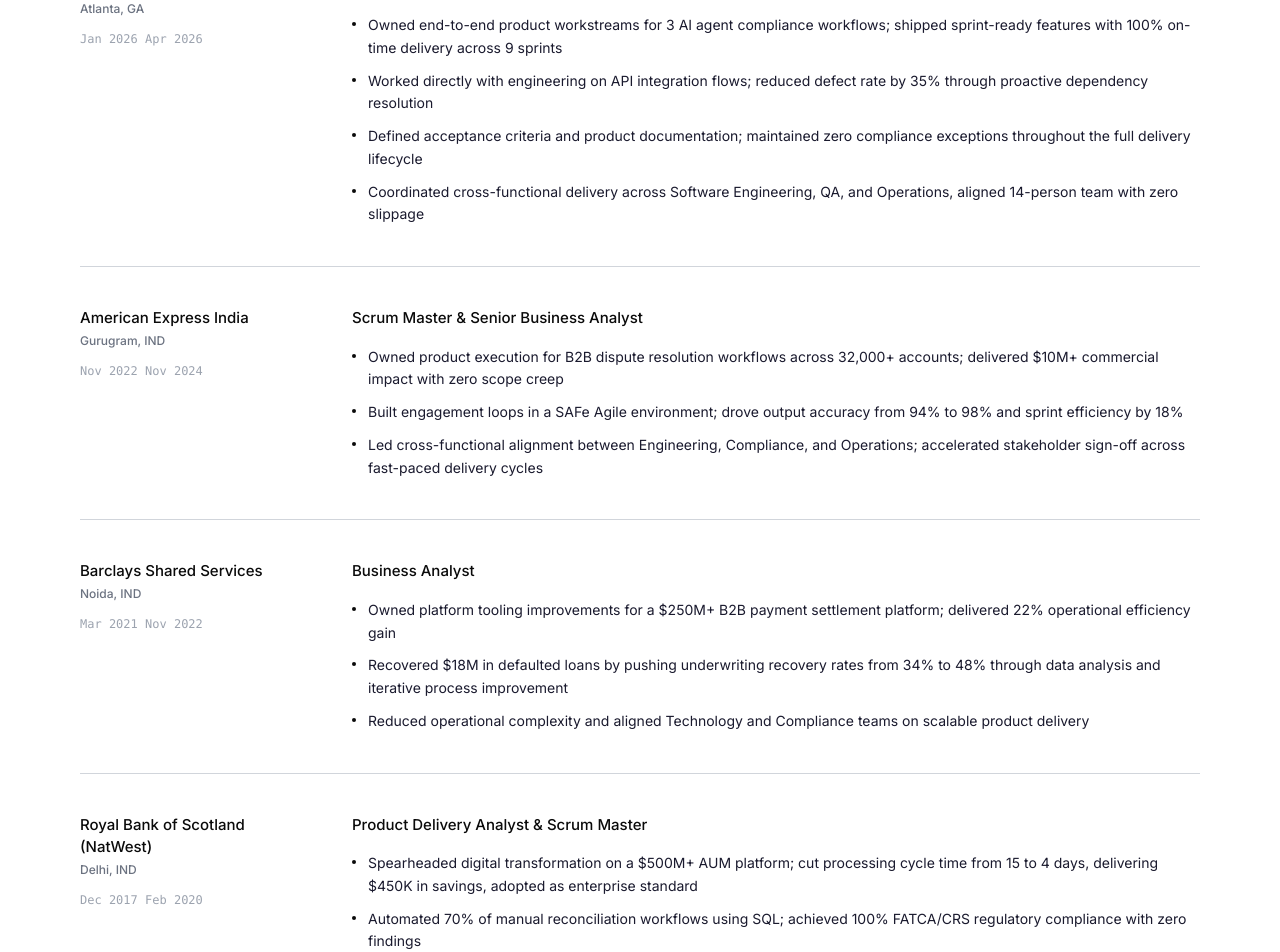
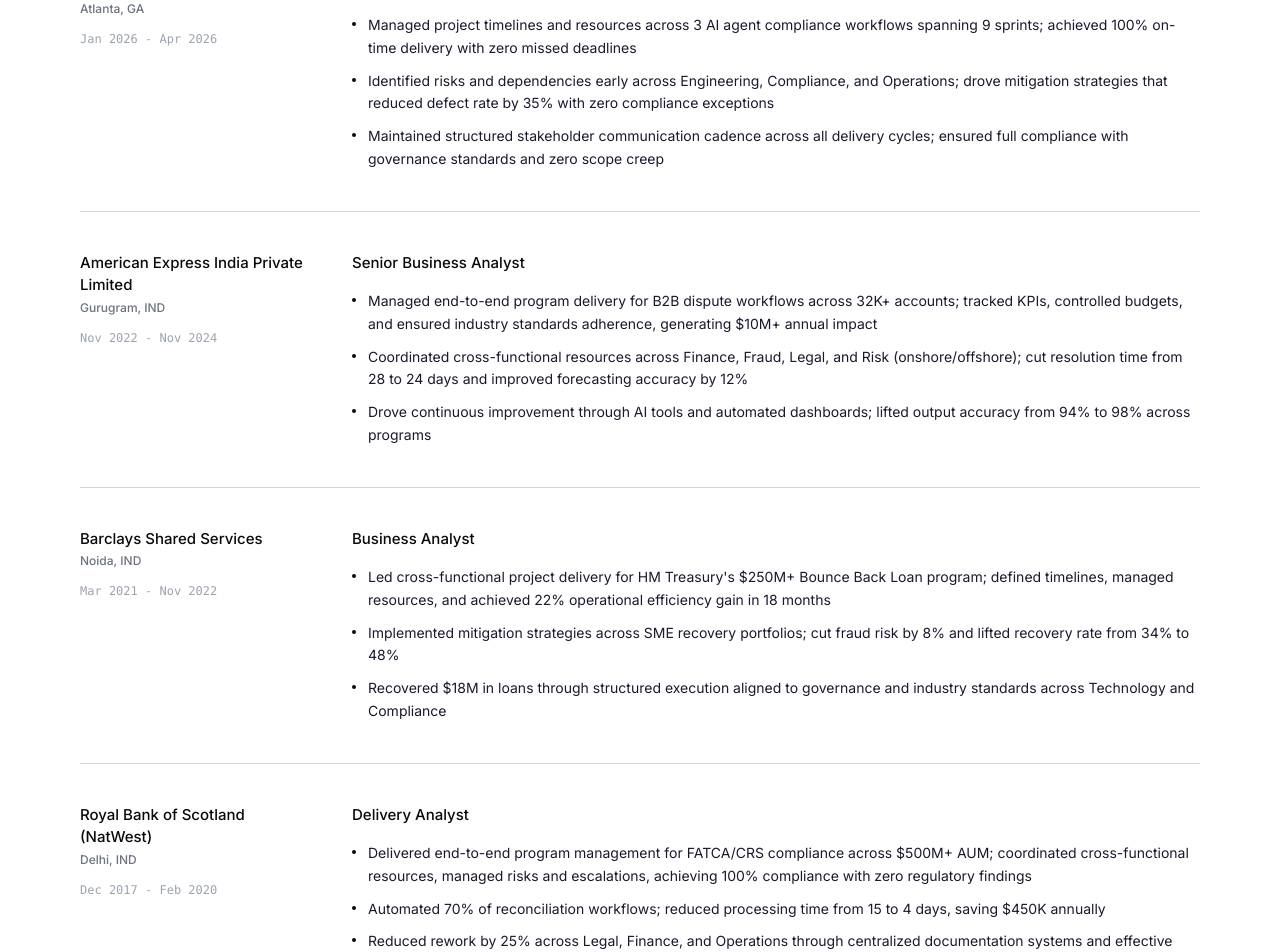
Before and after one commit to VishiAgarwal15/VishiAgarwal15.github.io, a Next.js app: page /experience in a window 1280 px wide. Shown: the part 340-1292 px from the top of the page. Built offline with nearby package versions, Linux system fonts and the light colour scheme.

Commit message:
Update all content from latest resume — Project Manager title, 4 projects, new skills, Delhi contact

```diff
--- a/src/app/layout.tsx
+++ b/src/app/layout.tsx
@@ -18,9 +18,9 @@
 });
 
 export const metadata: Metadata = {
- title: "Vishi Agarwal | Product Owner",
+ title: "Vishi Agarwal | Project Manager",
  description:
- "Portfolio of Vishi Agarwal Product Owner with 6+ years shipping data-informed B2B products with $10M+ commercial impact.",
+ "Portfolio of Vishi Agarwal Project Manager with 6+ years shipping data-informed B2B products with $10M+ commercial impact.",
 };
 
 export default function RootLayout({
--- a/src/components/Contact.tsx
+++ b/src/components/Contact.tsx
@@ -27,8 +27,8 @@
  },
  {
  label: "Phone",
- value: "(408) 591-1490",
- href: "tel:+14085911490",
+ value: "+91 99532 18262",
+ href: "tel:+919953218262",
  icon: (
  <svg className="w-5 h-5" fill="none" stroke="currentColor" viewBox="0 0 24 24">
   <path strokeLinecap="round" strokeLinejoin="round" strokeWidth={1.5} d="M3 5a2 2 0 012-2h3.28a1 1 0 01.948.684l1.498 4.493a1 1 0 01-.502 1.21l-2.257 1.13a11.042 11.042 0 005.516 5.516l1.13-2.257a1 1 0 011.21-.502l4.493 1.498a1 1 0 01.684.949V19a2 2 0 01-2 2h-1C9.716 21 3 14.284 3 6V5z" />
@@ -176,7 +176,7 @@
   &copy; {new Date().getFullYear()} Vishi Agarwal. Built with Next.js &amp; Tailwind CSS.
   </p>
   <p className="text-[9px] font-medium text-stone uppercase tracking-widest">
-  San Jose, California · vishiagarwal02@gmail.com
+  Delhi, India · vishiagarwal02@gmail.com
   </p>
   </div>
  </div>
--- a/src/components/Experience.tsx
+++ b/src/components/Experience.tsx
@@ -7,46 +7,45 @@
   {
     company: "Evenness",
     location: "Atlanta, GA",
- title: "Product Owner (Co-op) a11yFORGE AI Compliance Engine",
- period: "Jan 2026 Apr 2026",
+    title: "Product Owner (Co-op) — a11yFORGE Engine (AI Compliance & Regulatory Transformation)",
+    period: "Jan 2026 - Apr 2026",
     bullets: [
- "Owned end-to-end product workstreams for 3 AI agent compliance workflows; shipped sprint-ready features with 100% on-time delivery across 9 sprints",
- "Worked directly with engineering on API integration flows; reduced defect rate by 35% through proactive dependency resolution",
- "Defined acceptance criteria and product documentation; maintained zero compliance exceptions throughout the full delivery lifecycle",
- "Coordinated cross-functional delivery across Software Engineering, QA, and Operations, aligned 14-person team with zero slippage",
+      "Managed project timelines and resources across 3 AI agent compliance workflows spanning 9 sprints; achieved 100% on-time delivery with zero missed deadlines",
+      "Identified risks and dependencies early across Engineering, Compliance, and Operations; drove mitigation strategies that reduced defect rate by 35% with zero compliance exceptions",
+      "Maintained structured stakeholder communication cadence across all delivery cycles; ensured full compliance with governance standards and zero scope creep",
     ],
   },
   {
- company: "American Express India",
+    company: "American Express India Private Limited",
     location: "Gurugram, IND",
- title: "Scrum Master & Senior Business Analyst",
- period: "Nov 2022 Nov 2024",
+    title: "Senior Business Analyst",
+    period: "Nov 2022 - Nov 2024",
     bullets: [
- "Owned product execution for B2B dispute resolution workflows across 32,000+ accounts; delivered $10M+ commercial impact with zero scope creep",
- "Built engagement loops in a SAFe Agile environment; drove output accuracy from 94% to 98% and sprint efficiency by 18%",
- "Led cross-functional alignment between Engineering, Compliance, and Operations; accelerated stakeholder sign-off across fast-paced delivery cycles",
+      "Managed end-to-end program delivery for B2B dispute workflows across 32K+ accounts; tracked KPIs, controlled budgets, and ensured industry standards adherence, generating $10M+ annual impact",
+      "Coordinated cross-functional resources across Finance, Fraud, Legal, and Risk (onshore/offshore); cut resolution time from 28 to 24 days and improved forecasting accuracy by 12%",
+      "Drove continuous improvement through AI tools and automated dashboards; lifted output accuracy from 94% to 98% across programs",
     ],
   },
   {
     company: "Barclays Shared Services",
     location: "Noida, IND",
     title: "Business Analyst",
- period: "Mar 2021 Nov 2022",
+    period: "Mar 2021 - Nov 2022",
     bullets: [
- "Owned platform tooling improvements for a $250M+ B2B payment settlement platform; delivered 22% operational efficiency gain",
- "Recovered $18M in defaulted loans by pushing underwriting recovery rates from 34% to 48% through data analysis and iterative process improvement",
- "Reduced operational complexity and aligned Technology and Compliance teams on scalable product delivery",
+      "Led cross-functional project delivery for HM Treasury's $250M+ Bounce Back Loan program; defined timelines, managed resources, and achieved 22% operational efficiency gain in 18 months",
+      "Implemented mitigation strategies across SME recovery portfolios; cut fraud risk by 8% and lifted recovery rate from 34% to 48%",
+      "Recovered $18M in loans through structured execution aligned to governance and industry standards across Technology and Compliance",
     ],
   },
   {
     company: "Royal Bank of Scotland (NatWest)",
     location: "Delhi, IND",
- title: "Product Delivery Analyst & Scrum Master",
- period: "Dec 2017 Feb 2020",
+    title: "Delivery Analyst",
+    period: "Dec 2017 - Feb 2020",
     bullets: [
- "Spearheaded digital transformation on a $500M+ AUM platform; cut processing cycle time from 15 to 4 days, delivering $450K in savings, adopted as enterprise standard",
- "Automated 70% of manual reconciliation workflows using SQL; achieved 100% FATCA/CRS regulatory compliance with zero findings",
- "Reduced rework by 25% through structured defect triage and cross-functional coordination",
+      "Delivered end-to-end program management for FATCA/CRS compliance across $500M+ AUM; coordinated cross-functional resources, managed risks and escalations, achieving 100% compliance with zero regulatory findings",
+      "Automated 70% of reconciliation workflows; reduced processing time from 15 to 4 days, saving $450K annually",
+      "Reduced rework by 25% across Legal, Finance, and Operations through centralized documentation systems and effective communication",
     ],
   },
 ];
@@ -80,14 +79,11 @@
               transition={{ duration: 0.45, delay: i * 0.1 }}
               className="grid md:grid-cols-[240px_1fr] gap-8 py-10 hairline-bottom"
             >
-   {/* Left: company + period */}
               <div>
                 <div className="text-[15px] font-medium text-ink">{exp.company}</div>
                 <div className="text-[12px] font-medium text-mute mt-0.5">{exp.location}</div>
                 <div className="text-[12px] font-medium text-stone mt-3 font-mono">{exp.period}</div>
               </div>
-
-   {/* Right: title + bullets */}
               <div>
                 <div className="text-[15px] font-medium text-ink mb-4">{exp.title}</div>
                 <ul className="space-y-2.5">
--- a/src/components/Navbar.tsx
+++ b/src/components/Navbar.tsx
@@ -34,7 +34,7 @@
   <div className="flex items-center gap-6 text-[12px] font-medium text-ink">
   <a href="mailto:vishiagarwal02@gmail.com" className="hover:underline">vishiagarwal02@gmail.com</a>
   <span className="text-stone">·</span>
-  <a href="tel:+14085911490" className="hover:underline">(408) 591-1490</a>
+  <a href="tel:+919953218262" className="hover:underline">+91 99532 18262</a>
   </div>
  </div>
 
--- a/src/components/Projects.tsx
+++ b/src/components/Projects.tsx
@@ -8,28 +8,37 @@
     title: "AI COMPLIANCE\nPLATFORM",
     company: "Evenness",
     description:
- "Owned end-to-end product workstream for 3 AI agent compliance workflows. Wrote user stories, defined acceptance criteria, tracked KPIs via Jira and Confluence, and shipped sprint-ready features with full regulatory alignment.",
- tags: ["Agile", "Jira", "Confluence", "AI Agents", "SAFe"],
+      "Managed end-to-end project governance for 3 AI agent workflows across 9 sprints; achieved 100% on-time delivery using Jira and Confluence with zero compliance exceptions.",
+    tags: ["Jira", "Confluence", "Agile", "SAFe", "Risk Management"],
     metric: "100%",
     metricLabel: "On-time delivery · 9 sprints · 0 compliance exceptions",
   },
   {
- title: "B2B FRAUD &\nDISPUTES PLATFORM",
+    title: "SUPER BOWL LX\nSILICON VALLEY",
+    company: "Silicon Valley Chamber of Commerce",
+    description:
+      "Led cross-functional project delivery for Silicon Valley Sporting Events 2026 in partnership with Northeastern University; coordinated stakeholder communications, managed timelines, and ensured execution aligned to governance standards across a large-scale public event.",
+    tags: ["Stakeholder Management", "Event Delivery", "Cross-Functional"],
+    metric: "2026",
+    metricLabel: "Large-scale public event · Northeastern University partnership",
+  },
+  {
+    title: "PAYMENT DISPUTE\nPROGRAM",
     company: "American Express",
     description:
- "Drove dispute lifecycle redesign and product execution across 32,000+ accounts. Built a data-informed prioritization framework across Finance, Fraud, Legal, and Risk teams, cut dispute resolution time from 28 to 24 days.",
- tags: ["SAFe Agile", "Azure DevOps", "SQL", "Power BI"],
+      "Managed timelines, budgets, and risk escalation for B2B dispute workflows across 32K+ accounts; generated $10M+ impact with zero scope creep in a SAFe environment.",
+    tags: ["SAFe", "Azure DevOps", "SQL", "Power BI", "Budget Management"],
     metric: "$10M+",
- metricLabel: "Commercial impact · 32K+ accounts · 0 scope creep",
+    metricLabel: "Annual impact · 32K+ accounts · 0 scope creep",
   },
   {
- title: "FINANCIAL CRIME\nWORKFLOW RE-ENG",
+    title: "TAX RECONCILIATION\nRE-ENGINEERING",
     company: "NatWest / RBS",
     description:
- "Led end-to-end workflow redesign for FATCA/CRS compliance on a $500M+ AUM platform. Automated 70% of manual reconciliation using SQL, achieved 100% regulatory compliance, and cut processing cycle from 15 to 4 days.",
- tags: ["SQL", "Waterfall", "Process Mapping", "FATCA/CRS"],
+      "Led dependency tracking and process innovation on a $500M+ AUM platform; automated 70% of reconciliation workflows and cut processing time from 15 to 4 days, saving $450K annually.",
+    tags: ["SQL", "FATCA/CRS", "Process Redesign", "Workflow Automation"],
     metric: "$450K",
- metricLabel: "Saved annually · 15→4 day cycle · 100% compliance",
+    metricLabel: "Saved annually · 15 to 4 day cycle · 100% compliance",
   },
 ];
 
@@ -53,8 +62,8 @@
           </h2>
         </motion.div>
 
-  {/* 3-up product card grid */}
-  <div className="grid md:grid-cols-3 gap-px bg-cloud border border-hairline">
+        {/* 2x2 grid for 4 projects */}
+        <div className="grid md:grid-cols-2 gap-px bg-cloud border border-hairline">
           {projects.map((project, i) => (
             <motion.div
               key={project.title}
@@ -63,10 +72,10 @@
               transition={{ duration: 0.45, delay: i * 0.1 }}
               className="bg-canvas flex flex-col"
             >
-   {/* Image area cloud background as "product stage" */}
+              {/* Stage */}
               <div className="bg-cloud aspect-[4/3] flex items-center justify-center p-8">
                 <div className="text-center">
-   <div className="font-display text-ink text-[clamp(32px,4vw,56px)] leading-[0.9] tracking-wide uppercase whitespace-pre-line">
+                  <div className="font-display text-ink text-[clamp(28px,3.5vw,48px)] leading-[0.9] tracking-wide uppercase whitespace-pre-line">
                     {project.title}
                   </div>
                   <div className="text-[11px] font-medium text-mute uppercase tracking-widest mt-3">
@@ -75,13 +84,11 @@
                 </div>
               </div>
 
-   {/* Card metadata */}
+              {/* Metadata */}
               <div className="p-6 flex flex-col flex-1">
                 <p className="text-[14px] text-charcoal leading-relaxed mb-5 flex-1">
                   {project.description}
                 </p>
-
-   {/* Tags */}
                 <div className="flex flex-wrap gap-2 mb-5">
                   {project.tags.map((tag) => (
                     <span key={tag} className="filter-chip text-[12px]">
@@ -89,8 +96,6 @@
                     </span>
                   ))}
                 </div>
-
-   {/* Outcome sale-price style, inline, no badge bg */}
                 <div className="hairline-top pt-4">
                   <span className="text-[22px] font-medium text-ink">{project.metric}</span>
                   <p className="text-[12px] font-medium text-mute mt-0.5">{project.metricLabel}</p>
--- a/src/components/Skills.tsx
+++ b/src/components/Skills.tsx
@@ -5,24 +5,28 @@
 
 const skillGroups = [
   {
- category: "Product & Platform",
- skills: ["Product Roadmap", "Backlog Management", "Feature Prioritization", "PRD Writing", "User Stories", "Platform Tooling", "Client Onboarding", "Engagement Loops", "Data-Informed Decisions"],
- },
- {
- category: "Agile & Delivery",
- skills: ["Agile", "Scrum", "SAFe", "Kanban", "Waterfall", "SDLC", "Sprint Planning", "Backlog Refinement"],
- },
- {
- category: "Data & AI",
- skills: ["SQL", "Power BI", "Product Analytics", "Amplitude", "Mixpanel", "KPI Tracking", "AI Agent Workflows", "API Integration", "Prompt Engineering"],
+    category: "Project Delivery",
+    skills: ["End-to-End Project Management", "Program Management", "Project Governance", "Timeline & Budget Management", "Resource Coordination", "Agile & SAFe", "SDLC", "Sprint Planning"],
   },
   {
     category: "Tools",
- skills: ["Jira", "Confluence", "Azure DevOps", "GitHub", "Asana", "Trello", "Excel", "PowerPoint", "Microsoft Teams"],
+    skills: ["Jira", "Confluence", "Azure DevOps", "Asana", "SQL", "Power BI", "Excel", "GitHub", "Trello", "AI Tools", "Prompt Engineering"],
   },
   {
- category: "Leadership",
- skills: ["Cross-Functional Collaboration", "Stakeholder Management", "Ownership Instinct", "Written & Verbal Communication", "Business Judgment", "Scrappy Execution"],
+    category: "Risk & Compliance",
+    skills: ["Risk Identification", "Mitigation Strategies", "Dependency Management", "Compliance Oversight", "Industry Standards"],
+  },
+  {
+    category: "Stakeholder Management",
+    skills: ["Cross-Functional Collaboration", "Executive Reporting", "Onshore/Offshore Coordination", "Stakeholder Communication", "Retail Project Management"],
+  },
+  {
+    category: "Process Innovation",
+    skills: ["Continuous Improvement", "Process Redesign", "Workflow Automation", "Project Lifecycle Management"],
+  },
+  {
+    category: "Soft Skills",
+    skills: ["Problem-Solving", "Decision-Making", "Effective Communication", "Time Management", "Detail-Oriented", "Analytical Ability"],
   },
 ];
 
@@ -61,7 +65,7 @@
           </h2>
         </motion.div>
 
-  {/* Skill rows filter sidebar style */}
+        {/* Skill rows */}
         <div className="mb-16">
           {skillGroups.map((group, i) => (
             <motion.div
@@ -85,7 +89,7 @@
           ))}
         </div>
 
-  {/* Certifications 3-up flat cards */}
+        {/* Certifications */}
         <div>
           <p className="text-[12px] font-medium uppercase tracking-widest text-mute mb-6">
             Certifications
```
Also changed, not shown: src/components/About.tsx (+5 -16 lines), src/components/Hero.tsx (+4 -5 lines). Lines whose indentation alone changed are shown as unchanged.
